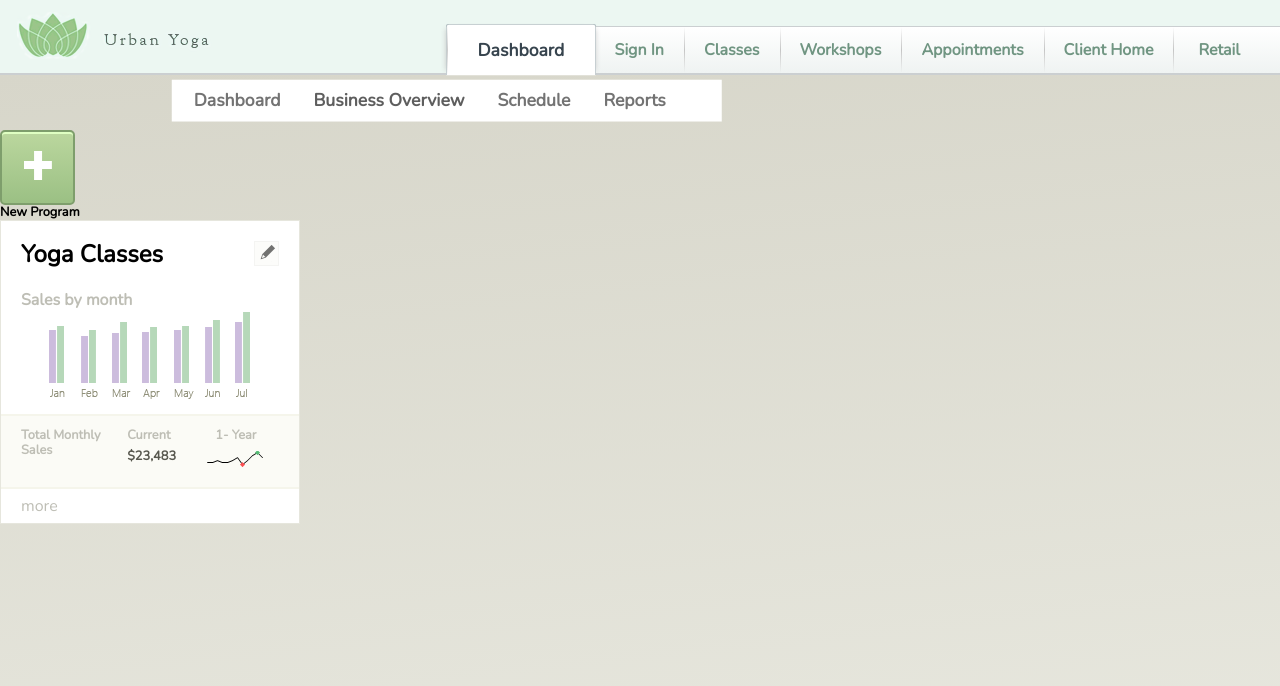
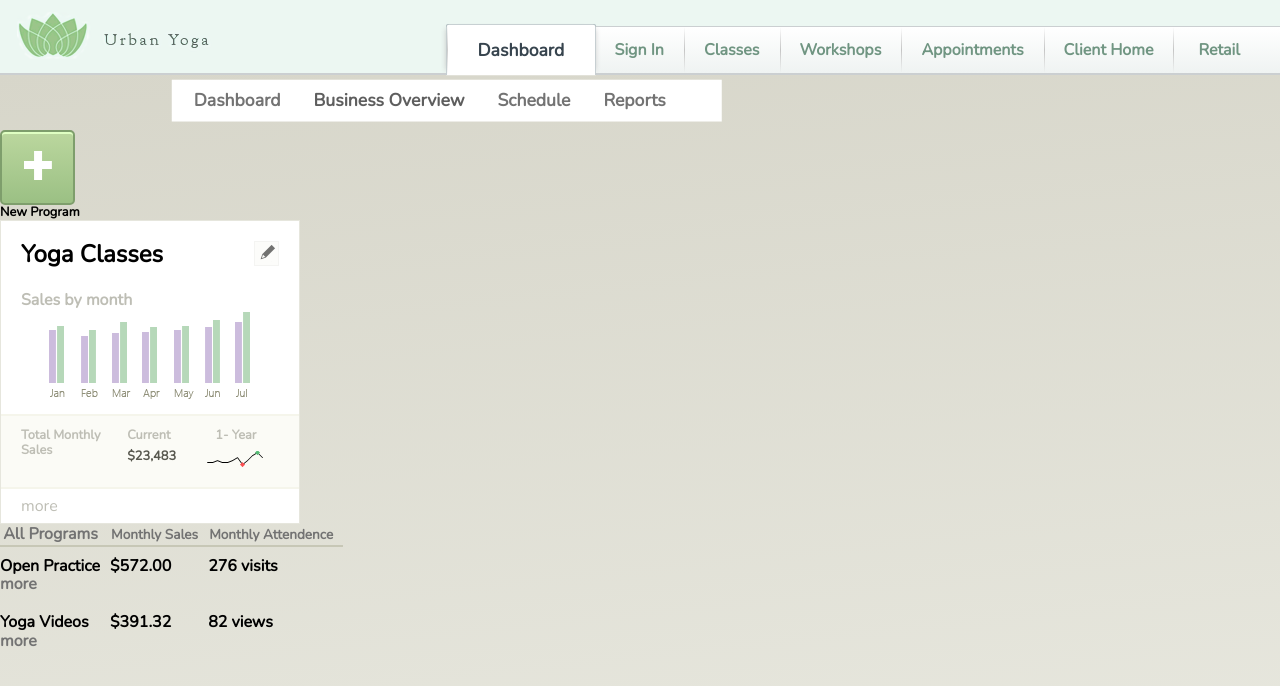
Before and after one commit to estenman/business-overview-react, a React (Create React App) app: page / in a window 1280 px wide. Shown: the top 686 px of the page. Built offline with nearby package versions, Linux system fonts and the light colour scheme.

Commit message:
Add short version of program details

```diff
--- a/src/App.css
+++ b/src/App.css
@@ -27,3 +27,16 @@ h1, h2, h3, h4, h5, p {
 	background: linear-gradient(174deg, rgb(215, 214, 202) 0%, rgb(232, 232, 223) 100%);
 	flex: 1 0 auto;
 }
+
+
+th:nth-child(2), th:nth-child(3) {
+	font-size: 0.85em;
+}
+
+th {
+	vertical-align: sub;
+}
+
+table{
+	border-collapse: collapse;
+}
--- a/src/App.js
+++ b/src/App.js
@@ -4,9 +4,11 @@ import './Normalize.css'
 import './components/Header/Header-FullNavigation.css';
 import './components/Program-Button/ProgramButton.css';
 import './components/program-detailed/ProgramDetail.css';
+import './components/program-detail-short/ProgramShort.css'
 import Header from './components/Header/Header.js';
 import ProgramButton from './components/Program-Button/ProgramButton.js';
 import ProgramDetailContainer from './components/program-detailed/ProgramDetailContainer.js';
+import ProgramShortContainer from './components/program-detail-short/ProgramShortContainer.js';
 
 function App() {
   return (
@@ -15,6 +17,7 @@ function App() {
     	<div className="program-wrapper">
     		 <ProgramButton />
     		 <ProgramDetailContainer />
+    		 <ProgramShortContainer />
     	</div>
     </div>
   );
--- /dev/null
+++ b/src/components/program-detail-short/ProgramShort.css
@@ -0,0 +1,22 @@
+.program-table-header th {
+	color: #737373;
+	padding-right: 10px;
+}
+
+tr.program-table-header:last-child {
+	border-bottom: 2px solid #c7c7b6;
+}
+
+.program-short-item{
+	font-weight: 600;
+	width: 192px;
+}
+
+.program-short-expand {
+	color: #737373;
+}
+
+.program-short-item td {
+	vertical-align: top;
+	padding: 10px 10px 10px 0px;
+}
--- /dev/null
+++ b/src/components/program-detail-short/ProgramShortContainer.js
@@ -0,0 +1,27 @@
+import React, { Component } from 'react';
+import ProgramShortItem from './ProgramShortItem.js';
+
+class ProgramShortContainer extends Component {
+
+	render(){
+		return(
+			<section className="program-short-container">
+				<table>
+					<thead>
+						<tr className="program-table-header">
+							<th>All Programs</th>
+							<th>Monthly Sales</th>
+							<th>Monthly Attendence</th>
+						</tr>
+					</thead>
+					<tbody>
+						<ProgramShortItem />
+					</tbody>
+
+				</table>
+			</section>
+		);
+	}
+}
+
+export default ProgramShortContainer;
--- /dev/null
+++ b/src/components/program-detail-short/ProgramShortItem.js
@@ -0,0 +1,23 @@
+import React, { Component } from 'react';
+
+class ProgramShortItem extends Component {
+
+	render(){
+		return(
+			<React.Fragment>
+				<tr className="program-short-item">
+					<td>Open Practice<br /><span className="program-short-expand">more</span></td>
+					<td>$572.00</td>
+					<td>276 visits</td>
+				</tr>
+				<tr className="program-short-item">
+					<td>Yoga Videos<br /><span className="program-short-expand">more</span></td>
+					<td>$391.32</td>
+					<td>82 views</td>
+				</tr>
+			</React.Fragment>
+		);
+	}
+}
+
+export default ProgramShortItem;
--- a/src/components/program-detailed/ProgramDetail.css
+++ b/src/components/program-detailed/ProgramDetail.css
@@ -109,21 +109,14 @@
 	padding: 0px 30px 0px 15px;
 }
 
-th:nth-child(2){
+.pricing-table-header th:nth-child(2){
 	padding: 0px 20px 0px 15px;
 }
 
-th:nth-child(2), th:nth-child(3) {
-	font-size: 0.85em;
-}
-
-th:nth-child(3) {
+.pricing-table-header th:nth-child(3) {
 	text-align: center;
 }
 
-th {
-	vertical-align: sub;
-}
 
 /*Toggle*/
 .toggle-copy {
```
